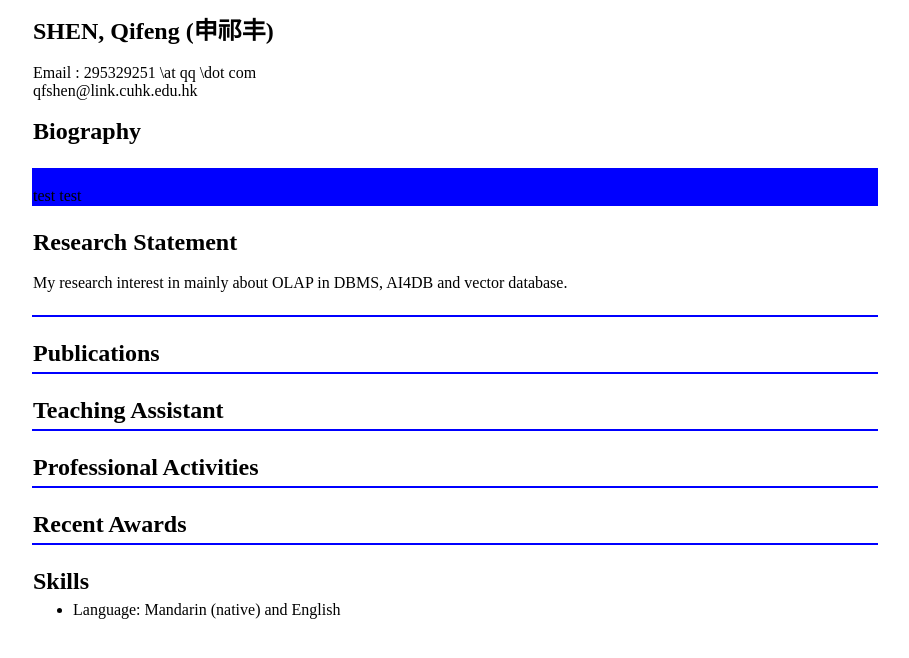
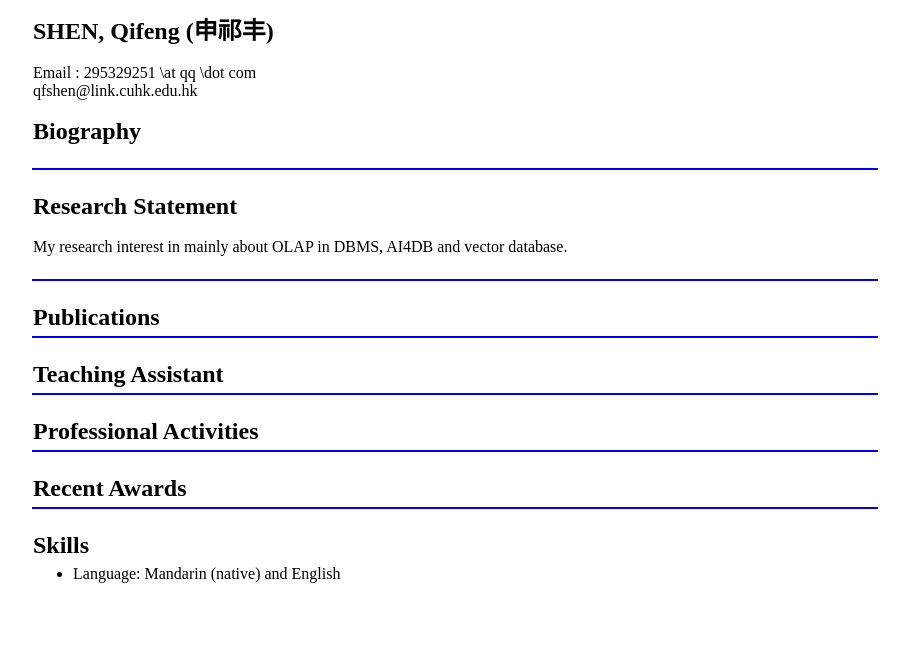
Before and after one commit to AcKing-Sam/Acking-Sam.github.io, a plain HTML site: page index.html in a window 1280 px wide. Shown: the whole page, without its empty margins (185-1094 px from the left). Drawn offline with Linux system fonts and the light colour scheme.

Commit message:
Update index.html

```diff
--- a/index.html
+++ b/index.html
@@ -32,8 +32,7 @@
 		<tr>
 			<td bgcolor=blue>
 
-				<br>
-				test test<br>
+
 			</td>
 		</tr>
 	</table>
```
